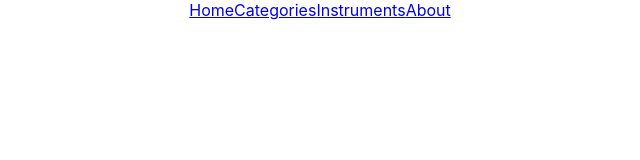
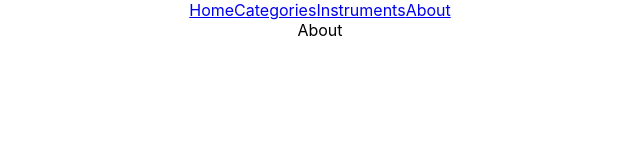
Before and after one commit to githiwi/ZEFEN, a React (Create React App) app: page /About in a window 1280 px wide. Shown: the top 160 px of the page, without its empty margins (320-960 px from the left). Built offline with nearby package versions, Linux system fonts and the light colour scheme.

Commit message:
about route ok now on app

```diff
--- a/src/App.js
+++ b/src/App.js
@@ -1,5 +1,6 @@
 import { Route, Routes } from "react-router-dom";
 import "./App.css";
+import About from "./component/About/About";
 import Categories from "./component/Categories/Categories";
 import Header from "./component/Header/Header";
 import Instruments from "./component/Instruments/Instruments";
@@ -12,7 +13,7 @@ function App() {
         <Route path="/" element= {<App/>}/>
         <Route path="/Categories" element={<Categories/>}/>
         <Route path="/Instruments" element={<Instruments/>}/>
-        <Route path= "/About" />
+        <Route path= "/About" element={<About/>} />
 
 
 
--- a/src/component/About/About.js
+++ b/src/component/About/About.js
@@ -1,7 +1,5 @@
 import React from "react";
 
-function About() {
+export default function About() {
   return <div>About</div>;
 }
-
-export default About;
```
